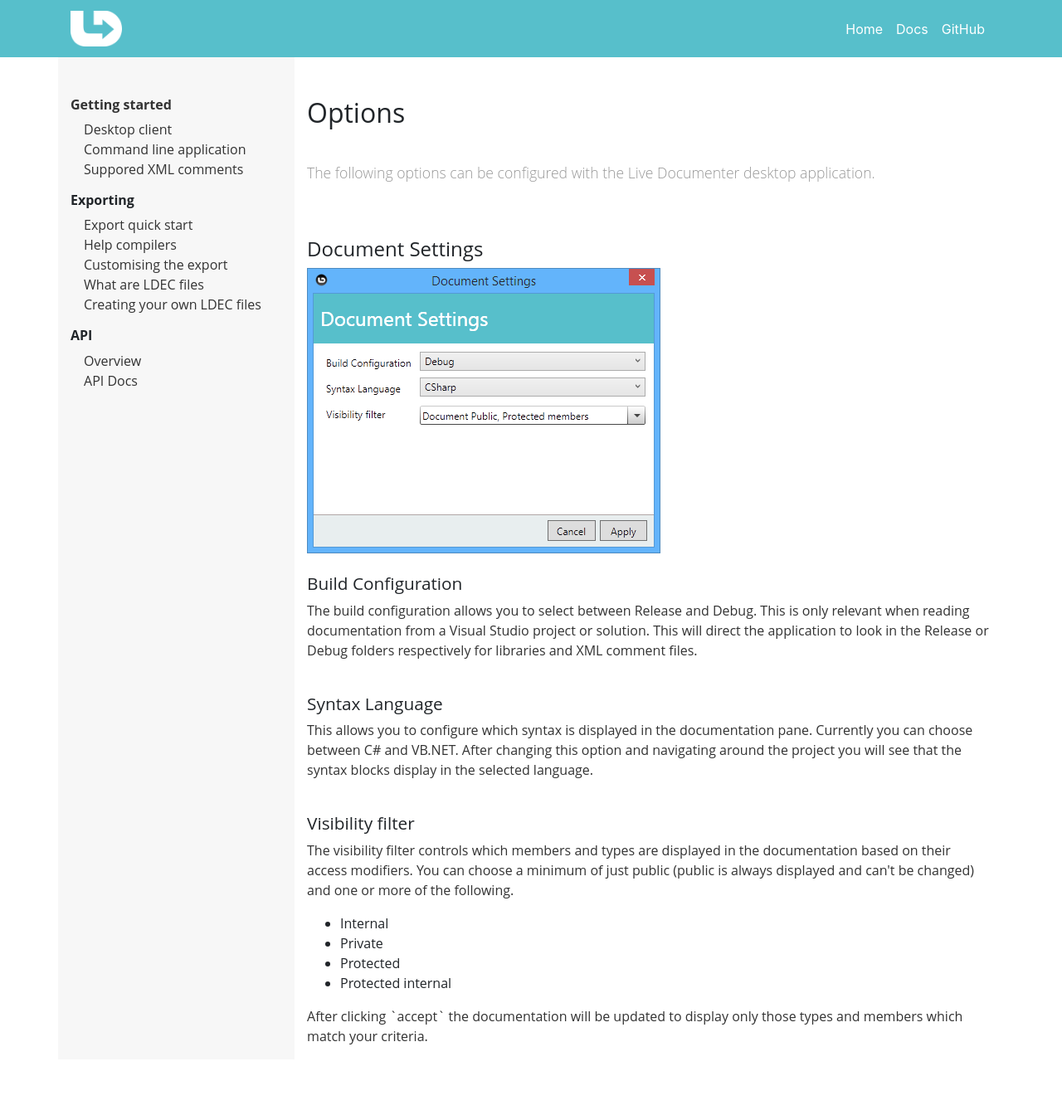
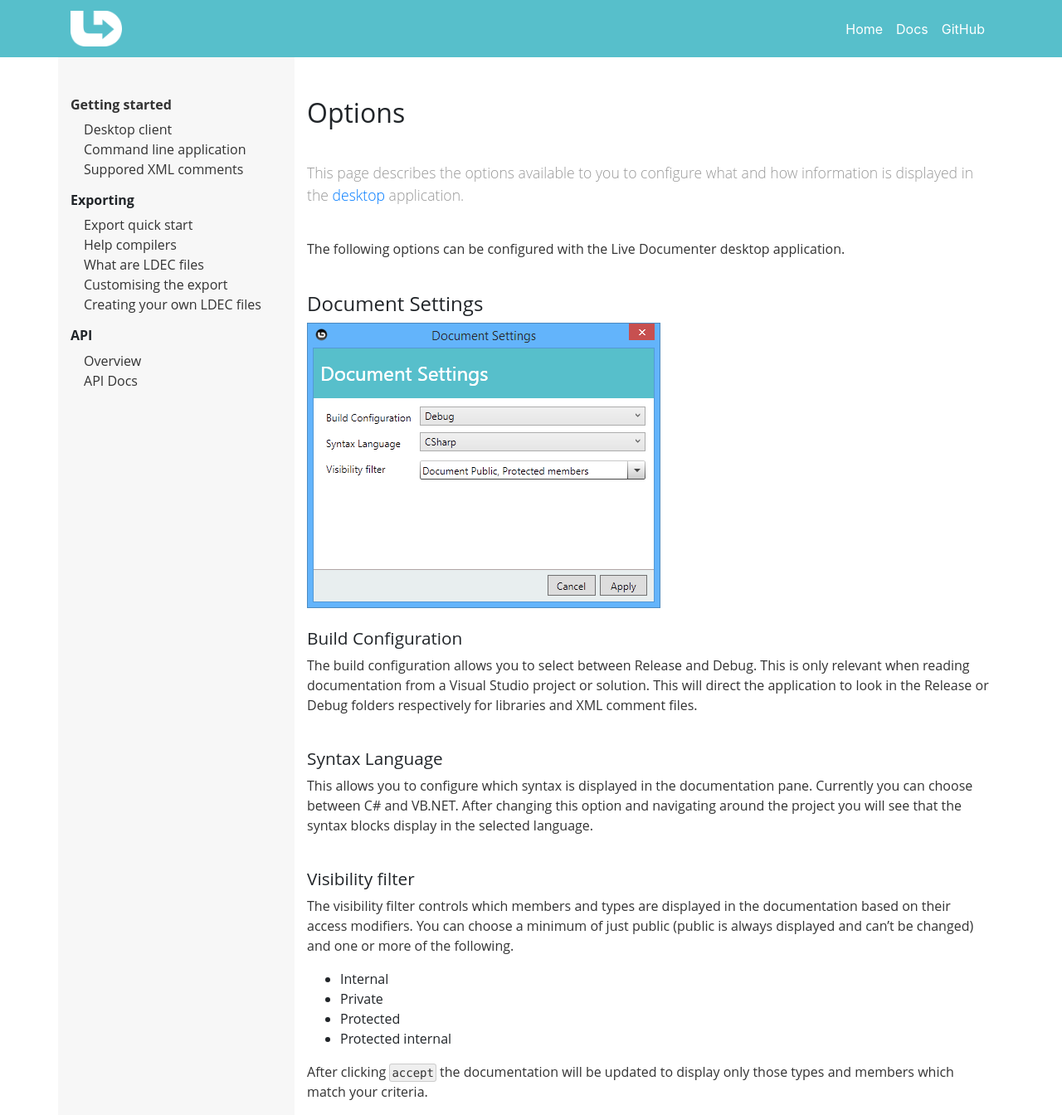
Before and after one commit to barry-jones/livedocumenter-site, a Jekyll site: the page built from src/docs_application-desktop-options.md, in a window 1280 px wide. Shown: the whole page at 83% size. Built offline with Jekyll 4.4.1, drawn with Linux system fonts in a browser that asks for light colours; nearby versions of some CDN libraries; before the commit the page ends 1277 px from its top, so only the background shows below that.

Commit message:
updated more content to use markdown instead of html and fixed various issues with the text.

```diff
--- a/src/_includes/doc_links.html
+++ b/src/_includes/doc_links.html
@@ -8,7 +8,7 @@
 <ul>
     <li><a href="/docs/export/">Export quick start</a></li>
     <li><a href="/docs/export/exporters/">Help compilers</a></li>
+    <li><a href="/docs/live-documenter-configuration-files/">What are LDEC files</a></li>
     <li><a href="/docs/export/customising/">Customising the export</a></li>
-    <li><a href="/docs/live-documenter-configuration-files/">What are LDEC files</a></li>
     <li><a href="/docs/export/create-own-ldec-file/">Creating your own LDEC files</a></li>
 </ul>
--- a/src/docs_application-desktop-options.md
+++ b/src/docs_application-desktop-options.md
@@ -4,38 +4,41 @@ title: Live Documenter Dekstop Options
 permalink: "/docs/application/desktop/options/"
 ---
 
-<h1>Options</h1>
+# Options
 
-<p>The following options can be configured with the Live Documenter desktop application.</p>
+This page describes the options available to you to configure what and how information is displayed
+in the [desktop](/docs/application/desktop/) application.
 
-<h2>Document Settings</h2>
+The following options can be configured with the Live Documenter desktop application.
+
+## Document Settings
 
 <div class="image">
-    <img src="/assets/images/documentation/ld-settings.png" alt="Settings dialogue" />
+    <img class="fluid-img" src="/assets/images/documentation/ld-settings.png" alt="Settings dialogue" />
 </div>
 
-<h3>Build Configuration</h3>
+### Build Configuration
 
-<p>The build configuration allows you to select between Release and Debug. This is only relevant when reading documentation
-    from a Visual Studio project or solution. This will direct the application to look in the Release or Debug folders
-    respectively for libraries and XML comment files.</p>
+The build configuration allows you to select between Release and Debug. This is only relevant when
+reading documentation from a Visual Studio project or solution. This will direct the application to
+look in the Release or Debug folders respectively for libraries and XML comment files.
 
-<h3>Syntax Language</h3>
+### Syntax Language
 
-<p>This allows you to configure which syntax is displayed in the documentation pane. Currently you can choose between C# and
-     VB.NET. After changing this option and navigating around the project you will see that the syntax blocks display
-    in the selected language.</p>
+This allows you to configure which syntax is displayed in the documentation pane. Currently you can
+choose between C# and VB.NET. After changing this option and navigating around the project you will
+see that the syntax blocks display in the selected language.
 
-<h3>Visibility filter</h3>
+### Visibility filter
 
-<p>The visibility filter controls which members and types are displayed in the documentation based on their access modifiers.
-     You can choose a minimum of just public (public is always displayed and can't be changed) and one or more of the following.</p>
+The visibility filter controls which members and types are displayed in the documentation based on
+their access modifiers. You can choose a minimum of just public (public is always displayed and
+can't be changed) and one or more of the following.
 
-<ul>
-    <li>Internal</li>
-    <li>Private</li>
-    <li>Protected</li>
-    <li>Protected internal</li>
-</ul>
+* Internal
+* Private
+* Protected
+* Protected internal
 
-<p>After clicking `accept` the documentation will be updated to display only those types and members which match your criteria.</p>
+After clicking `accept` the documentation will be updated to display only those types and members
+which match your criteria.
```
Also changed, not shown: src/docs_application-exporter.md (+20 -11 lines), src/docs_exporters.md (+5 -2 lines), src/docs_exporting.md (+17 -7 lines), src/docs_supported-comments.md (+1 -1 lines).
